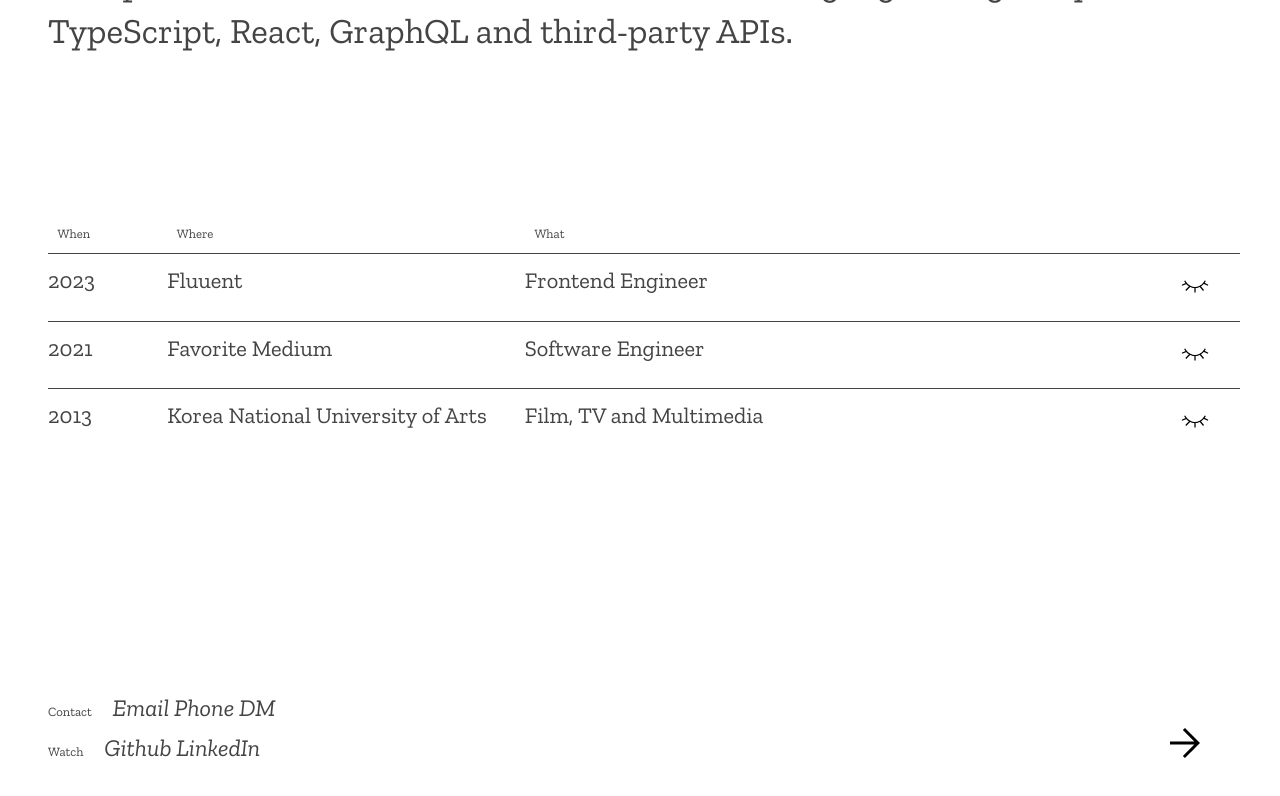
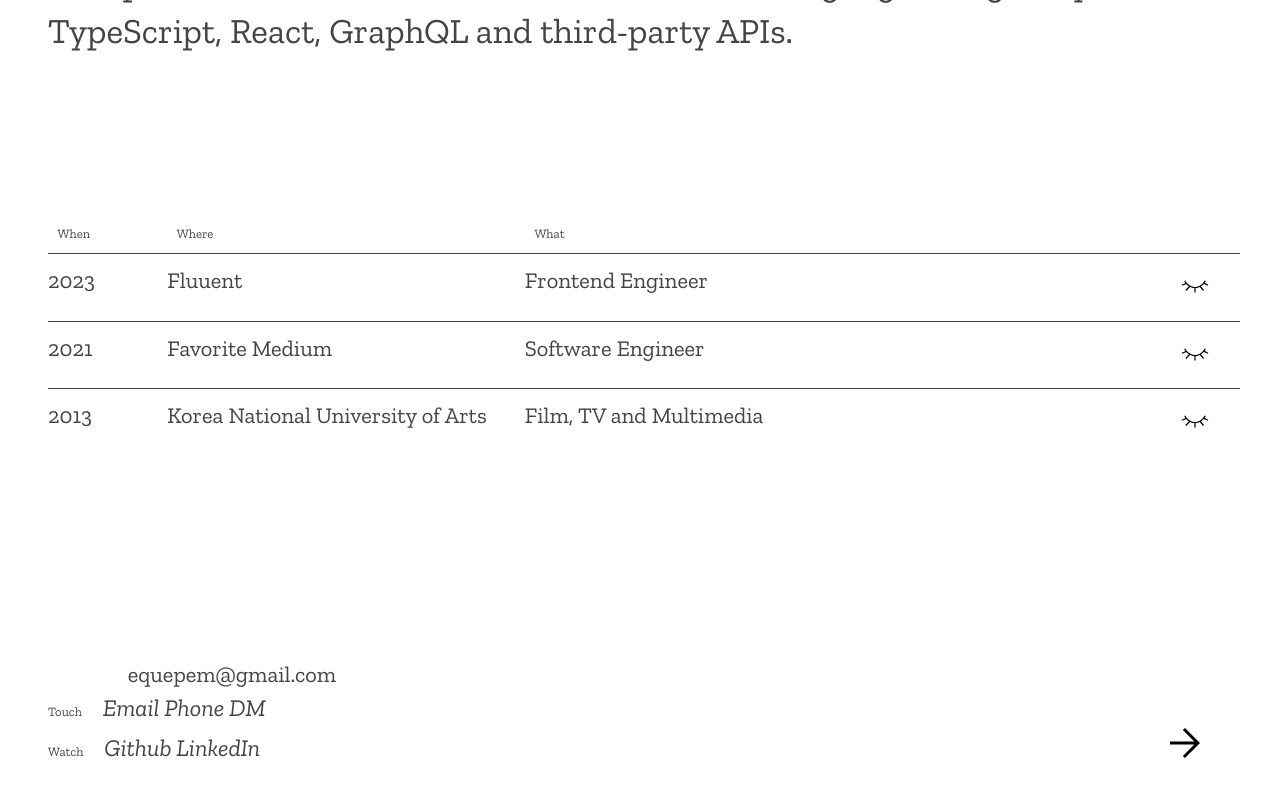
Before and after one commit to SumiSeo/sumiseo-portfolio, a Next.js app: page / in a window 1280 px wide. Both pictures are taken after a click on the element "Email". Shown: the part 177-973 px from the top of the page. Built offline with nearby package versions, Linux system fonts and the light colour scheme; a web font is replaced by a local one.

Commit message:
show personal info

```diff
--- a/comps/Footer.tsx
+++ b/comps/Footer.tsx
@@ -1,15 +1,43 @@
 import styles from "@/styles/components/Footer.module.scss";
 import ArrowIcon from "./ArrowIcon";
+import { useState } from "react";
 
 const Footer = (): JSX.Element => {
+  const [email, setEmail] = useState<boolean>(false);
+  const [phone, setPhone] = useState<boolean>(false);
+  const [instagram, setInstagram] = useState<boolean>(false);
+  const showEmail = () => {
+    setPhone(false);
+    setInstagram(false);
+    setEmail(true);
+  };
+  const showPhone = () => {
+    setPhone(true);
+    setInstagram(false);
+    setEmail(false);
+  };
+  const showInstagram = () => {
+    setPhone(false);
+    setInstagram(true);
+    setEmail(false);
+  };
   return (
     <div className={styles.footer}>
       <div className={styles.column}>
         <div className={styles.box}>
-          <span>Contact</span>
-          <span>Email</span>
-          <span>Phone</span>
-          <span>DM</span>
+          <span>Touch</span>
+          <span onClick={showEmail}>Email</span>
+          <div className={email ? styles.form : styles.hidden}>
+            equepem@gmail.com
+          </div>
+          <span onClick={showPhone}>Phone</span>
+          <div className={phone ? styles.form : styles.hidden}>
+            +33 7 67 23 49 82
+          </div>
+          <span onClick={showInstagram}>DM</span>
+          <div className={instagram ? styles.form : styles.hidden}>
+            @jerecoislesetoiles
+          </div>
         </div>
         <div className={styles.box}>
           <span>Watch</span>
--- a/styles/components/Footer.module.scss
+++ b/styles/components/Footer.module.scss
@@ -16,6 +16,7 @@
 .box {
   margin-top: 1rem;
   color: #444444;
+  position: relative;
   span:first-child {
     margin-right: 1rem;
     font-size: 0.8rem;
@@ -39,3 +40,23 @@
     }
   }
 }
+
+.form {
+  font-size: 1.4rem;
+  position: absolute;
+  color: #444444;
+  top: -2.3rem;
+  left: 5rem;
+  width: 13rem;
+  height: 2rem;
+  font-weight: 300;
+  display: flex;
+  justify-content: center;
+  align-items: center;
+  transition: opacity 1s ease-in-out;
+}
+
+.hidden {
+  opacity: 0;
+  position: absolute;
+}
```
